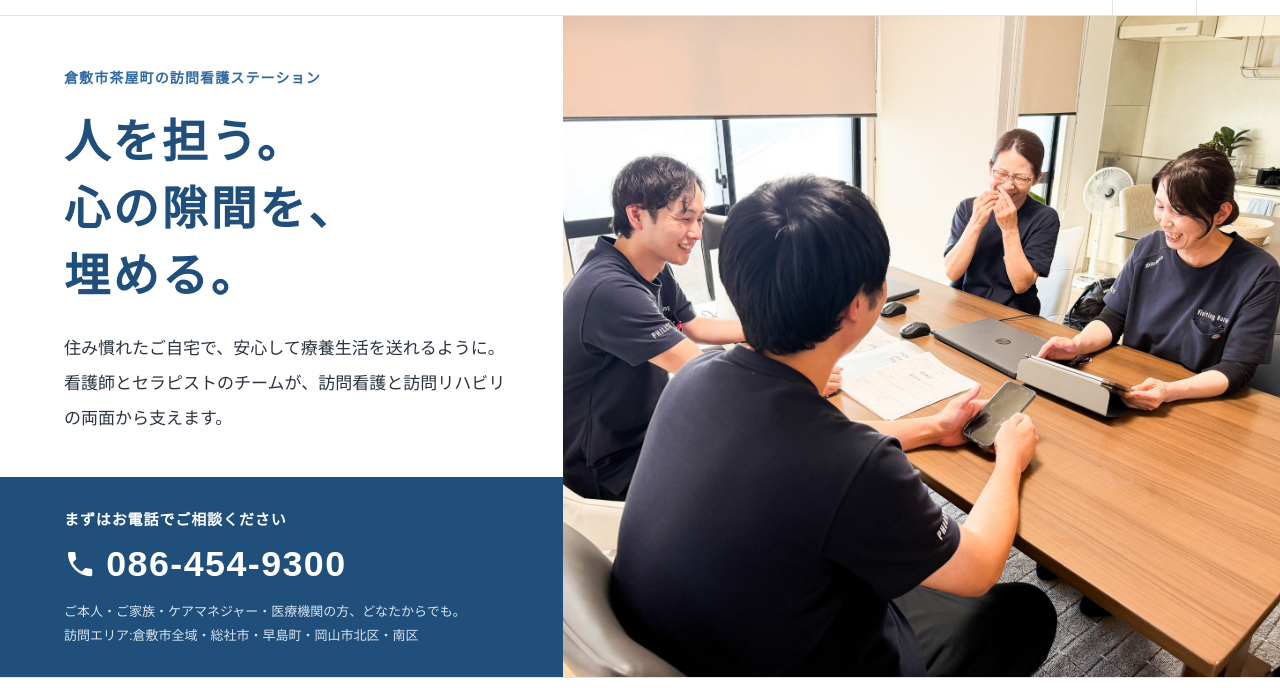
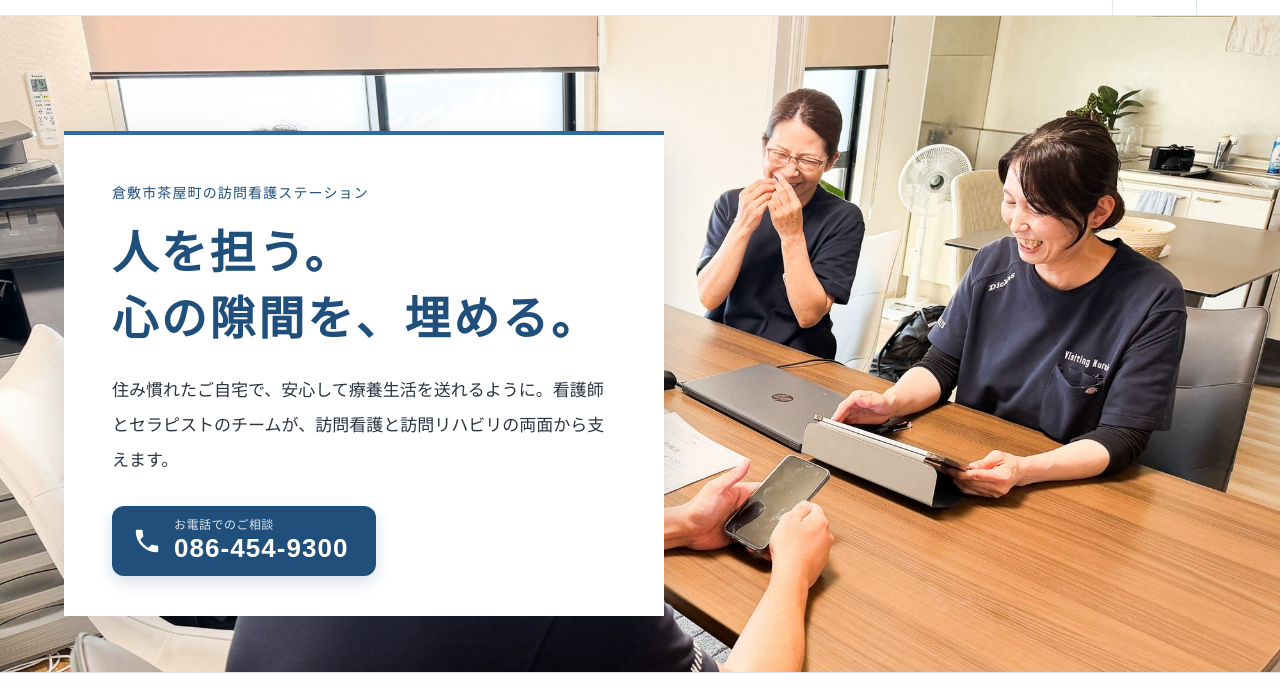
Before and after one commit to tratssai71-create/phillys, a plain HTML site: page index.html in a window 1280 px wide. Shown: the part 69-757 px from the top of the page. Drawn offline with Linux system fonts and the light colour scheme.

Commit message:
FVを写真背景＋白枠の構成に戻す
Co-Authored-By: Claude Opus 5.5 <noreply@anthropic.com>
Claude-Session: https://claude.ai/code/session_01LatpcZ6bUHWXEVHNRSd2Qz

```diff
--- a/index.html
+++ b/index.html
@@ -10,20 +10,14 @@
 <div class="hd-act"><a class="act" href="tel:0864549300" aria-label="電話 086-454-9300"><svg viewBox="0 0 24 24" aria-hidden="true"><path d="M6.6 10.8a15.1 15.1 0 0 0 6.6 6.6l2.2-2.2a1 1 0 0 1 1-.25 11.4 11.4 0 0 0 3.6.57 1 1 0 0 1 1 1V20a1 1 0 0 1-1 1A17 17 0 0 1 3 4a1 1 0 0 1 1-1h3.5a1 1 0 0 1 1 1c0 1.25.2 2.45.57 3.57a1 1 0 0 1-.25 1z"/></svg><span>電話</span></a><a class="act" href="mailto:phillys@outlook.jp" aria-label="メール phillys@outlook.jp"><svg viewBox="0 0 24 24" aria-hidden="true"><path d="M3 5h18a1 1 0 0 1 1 1v12a1 1 0 0 1-1 1H3a1 1 0 0 1-1-1V6a1 1 0 0 1 1-1zm1.4 2 7.6 5.6L19.6 7H4.4zM20 8.6l-7.4 5.5a1 1 0 0 1-1.2 0L4 8.6V17h16z"/></svg><span>メール</span></a><label for="mn" class="mn-b" aria-label="メニューを開く"><i></i></label></div>
 </div></header>
 <main>
-<section class="fv3">
-<div class="fv3-left">
-<div class="fv3-copy">
-<p class="fv3-place">倉敷市茶屋町の訪問看護ステーション</p>
-<h1 class="fv-h">人を担う。<br>心の隙間を、<br>埋める。</h1>
-<p class="fv3-lead">住み慣れたご自宅で、安心して療養生活を送れるように。看護師とセラピストのチームが、訪問看護と訪問リハビリの両面から支えます。</p>
-</div>
-<div class="fv3-contact">
-<p class="fv3-ct-h">まずはお電話でご相談ください</p>
-<a class="fv3-tel" href="tel:0864549300"><svg viewBox="0 0 24 24" aria-hidden="true"><path d="M6.6 10.8a15.1 15.1 0 0 0 6.6 6.6l2.2-2.2a1 1 0 0 1 1-.25 11.4 11.4 0 0 0 3.6.57 1 1 0 0 1 1 1V20a1 1 0 0 1-1 1A17 17 0 0 1 3 4a1 1 0 0 1 1-1h3.5a1 1 0 0 1 1 1c0 1.25.2 2.45.57 3.57a1 1 0 0 1-.25 1z"/></svg><span>086-454-9300</span></a>
-<p class="fv3-ct-note">ご本人・ご家族・ケアマネジャー・医療機関の方、どなたからでも。<br>訪問エリア:倉敷市全域・総社市・早島町・岡山市北区・南区</p>
-</div>
-</div>
-<div class="photo fv3-photo"><span>写真<br><small>img/hero.jpg</small></span><img src="img/hero.jpg" alt="フィリーズのスタッフが笑顔で話し合う様子" onerror="this.remove()"></div>
+<section class="fv2">
+<div class="photo fv2-photo"><span>写真<br><small>img/hero.jpg</small></span><img src="img/hero.jpg" alt="フィリーズのスタッフが笑顔で話し合う様子" onerror="this.remove()"></div>
+<div class="fv2-body"><div class="fv2-box">
+<p class="fv2-place">倉敷市茶屋町の訪問看護ステーション</p>
+<h1 class="fv-h">人を担う。<br>心の隙間を、埋める。</h1>
+<p class="fv2-lead">住み慣れたご自宅で、安心して療養生活を送れるように。看護師とセラピストのチームが、訪問看護と訪問リハビリの両面から支えます。</p>
+<a class="fv-tel" href="tel:0864549300"><svg viewBox="0 0 24 24" aria-hidden="true"><path d="M6.6 10.8a15.1 15.1 0 0 0 6.6 6.6l2.2-2.2a1 1 0 0 1 1-.25 11.4 11.4 0 0 0 3.6.57 1 1 0 0 1 1 1V20a1 1 0 0 1-1 1A17 17 0 0 1 3 4a1 1 0 0 1 1-1h3.5a1 1 0 0 1 1 1c0 1.25.2 2.45.57 3.57a1 1 0 0 1-.25 1z"/></svg><span><small>お電話でのご相談</small>086-454-9300</span></a>
+</div></div>
 </section>
 <section class="strip"><div class="wrap"><ul><li><b>どんな方も</b>お断りしません</li><li><b>看護 × リハビリ</b>両面でサポート</li><li><b>地域の医療機関</b>と連携</li><li><b>未経験歓迎</b>看護師・PT・OT募集中</li></ul></div></section>
 <section class="sec"><div class="wrap two"><div>
--- a/style.css
+++ b/style.css
@@ -287,3 +287,17 @@ blockquote{border:1px solid var(--ln)}
  .fv3-contact{padding:24px 20px 26px}
 }
 @media(max-width:700px){.fv3-photo img{object-position:78% 30%}}
+
+/* ===== FV v5: photo as background, box on top ===== */
+.fv2{min-height:min(82vh,760px);display:flex;align-items:flex-end;overflow:hidden}
+.fv2-photo{position:absolute;inset:0;height:auto;min-height:0}
+.fv2-photo img{object-position:65% 30%}
+.fv2-body{position:relative;width:100%;margin:0 auto;padding:48px 24px 56px}
+.fv2-box{box-shadow:0 18px 40px rgba(20,40,70,.16)}
+@media(max-width:1000px){
+ .fv2{display:block;min-height:0}
+ .fv2-photo{position:relative;inset:auto;height:56vh;min-height:300px}
+ .fv2-body{margin-top:-80px;padding:0 16px 48px}
+}
+@media(max-width:520px){.fv2-photo{height:46vh;min-height:260px}.fv2-body{margin-top:-48px}}
+@media(max-width:700px){.fv2-photo img{object-position:78% 30%}}
```
